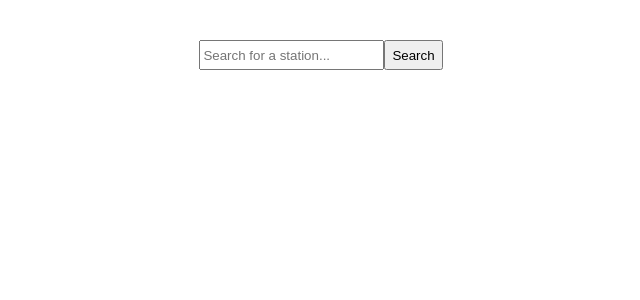
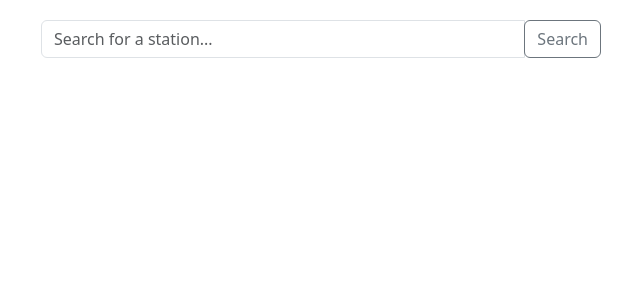
Before and after one commit to lewishollis/tfl-api, a React (Create React App) app: page / in a window 1280 px wide. Shown: the top 300 px of the page, without its empty margins (319-959 px from the left). Built offline with nearby package versions, Linux system fonts and the light colour scheme.

Commit message:
bootstrap added

```diff
--- a/package.json
+++ b/package.json
@@ -6,6 +6,7 @@
     "@testing-library/jest-dom": "^5.17.0",
     "@testing-library/react": "^13.4.0",
     "@testing-library/user-event": "^13.5.0",
+    "bootstrap": "^5.3.2",
     "react": "^18.2.0",
     "react-dom": "^18.2.0",
     "react-scripts": "5.0.1",
--- a/src/App.js
+++ b/src/App.js
@@ -1,6 +1,7 @@
 import React, { useState, useEffect } from 'react';
 import SearchBar from './SearchBar';
 import './App.css';
+import 'bootstrap/dist/css/bootstrap.min.css';
 
 const StopArrivals = () => {
   const [selectedStationId, setSelectedStationId] = useState(null);
--- a/src/SearchBar.js
+++ b/src/SearchBar.js
@@ -18,15 +18,20 @@
   };
 
   return (
-    <div class="search-bar">
+    <div className="input-group mb-3">
       <input
         type="text"
+        className="form-control"
         placeholder="Search for a station..."
         value={query}
         onChange={handleInputChange}
         onKeyDown={handleKeyDown}
       />
-      <button onClick={handleSearchClick}>Search</button>
+      <div className="input-group-append">
+        <button className="btn btn-outline-secondary" type="button" onClick={handleSearchClick}>
+          Search
+        </button>
+      </div>
     </div>
   );
 };
```
Also changed, not shown: 2 other files (tests, documents, lock files or other folders).
